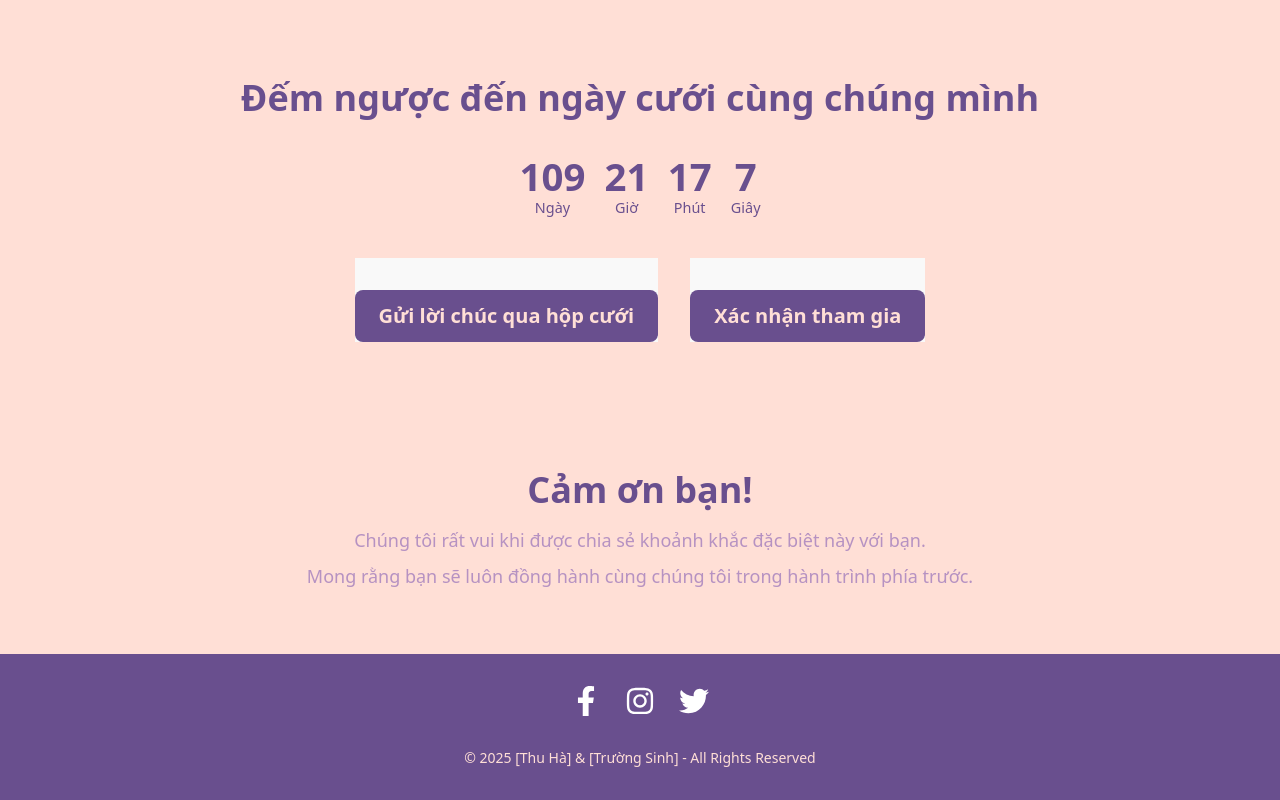
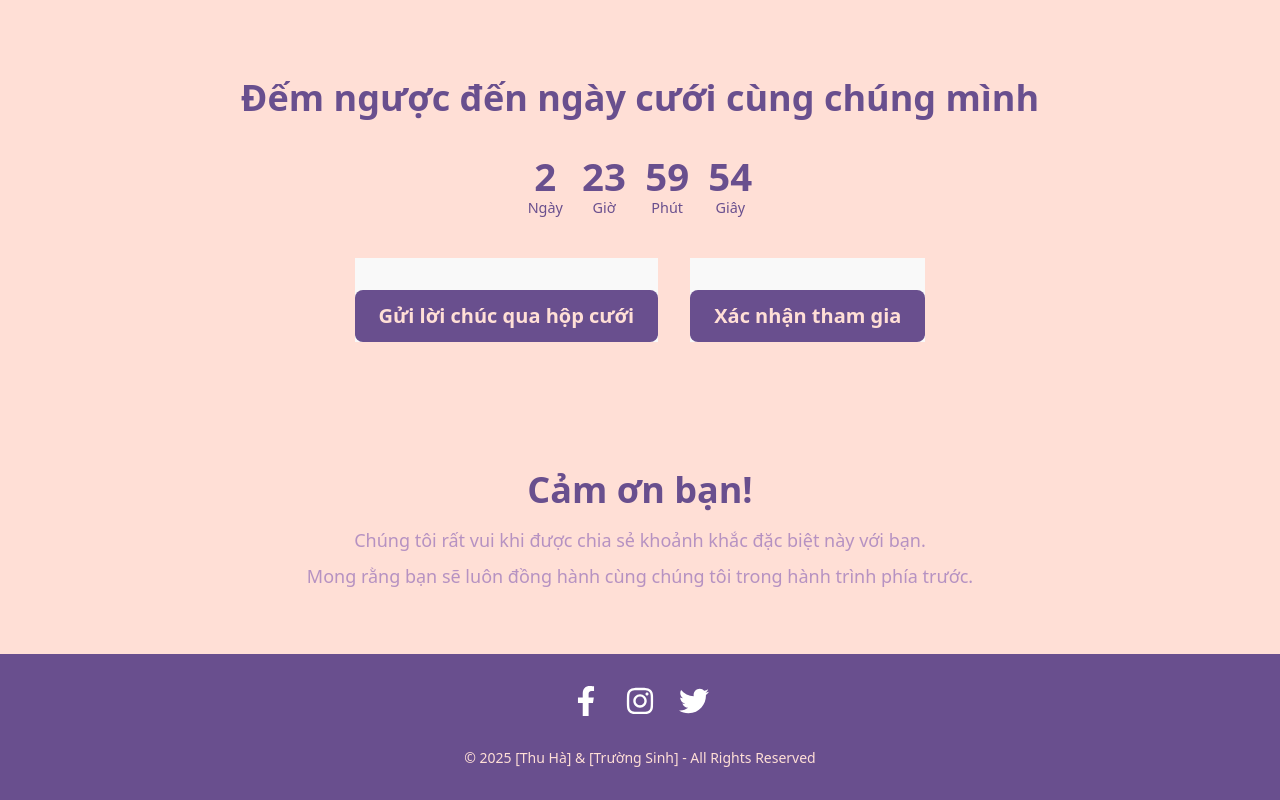
Before and after one commit to sonhip/wedding-invitation, a React (Vite) app: page / in a window 1280 px wide. Shown: the part 6015-6815 px from the top of the page. Built offline with nearby package versions, Linux system fonts and the light colour scheme.

Commit message:
update App layout to prevent overflow; adjust wedding date calculation in CountDownSection

```diff
--- a/src/App.tsx
+++ b/src/App.tsx
@@ -10,7 +10,7 @@ import ThankYouSection from "./pages/thank-you-section";
 
 function App() {
   return (
-    <div className="min-h-screen">
+    <div className="min-h-screen overflow-hidden">
       <HeroSection />
       <PeopleSection />
       <AboutUsSection />
--- a/src/pages/count-down-section/index.tsx
+++ b/src/pages/count-down-section/index.tsx
@@ -4,6 +4,7 @@ import { gsap } from "gsap";
 import { ScrollTrigger } from "gsap/ScrollTrigger";
 import ConfirmModalButton from "@/components/ConfirmModal";
 import SendViaBoxModal from "@/components/SendViaBoxModal";
+const DAYS_LEFT = 3;
 
 // Đăng ký plugin ScrollTrigger
 gsap.registerPlugin(ScrollTrigger);
@@ -45,7 +46,7 @@ const CountDownSection: React.FC = () => {
   }, []);
 
   // Định nghĩa thời gian cho ngày cưới
-  const weddingDate = new Date("2025-05-01T00:00:00").getTime(); // Thay đổi ngày cưới tại đây
+  const weddingDate = new Date().getTime() + DAYS_LEFT * 24 * 60 * 60 * 1000;
 
   // GSAP hover animations for buttons
   useEffect(() => {
```
